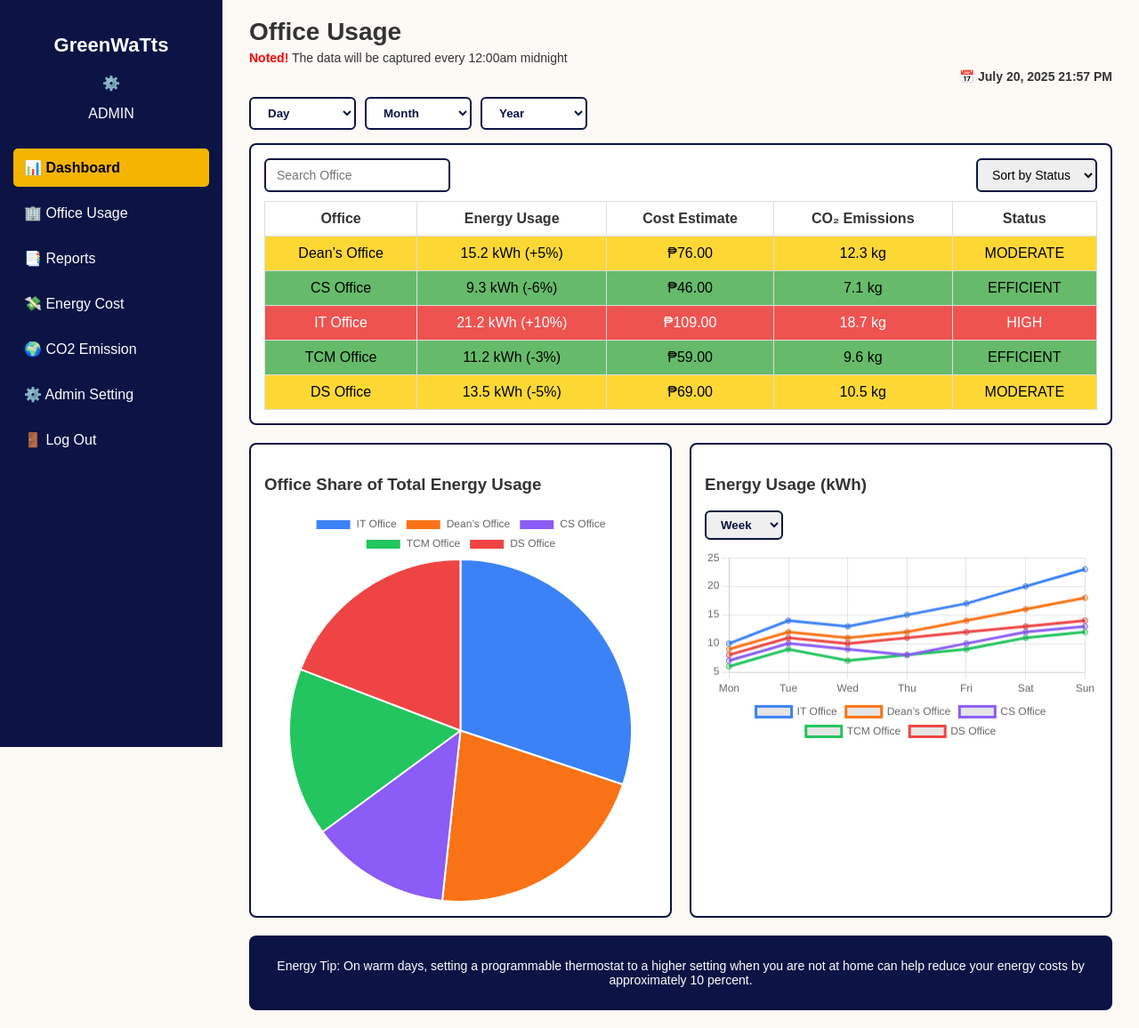
After one commit to KenSanity19/GreenWatts_IoT, a Django app: page /adminpanel/officeUsage/ in a window 1280 px wide. The commit adds this page. Shown: the whole page at 89% size. Run offline with Django 5.2, Linux system fonts and the light colour scheme; parts of the project's set-up code (start-up, migrations or seed data) failed here and were passed over.

Commit message:
Created the office usage page for admin

```diff
--- /dev/null
+++ b/greenwatts/adminpanel/static/adminCss/officeUsage.css
@@ -0,0 +1,172 @@
+/* General Layout */
+body {
+  margin: 0;
+  font-family: Arial, sans-serif;
+  display: flex;
+  background: #fdfaf6;
+  color: #333;
+}
+
+/* Sidebar */
+.sidebar {
+  width: 220px;
+  background: #0b1444;
+  color: white;
+  height: 100vh;
+  padding: 20px 15px;
+}
+
+.logo {
+  font-size: 22px;
+  text-align: center;
+  margin-bottom: 20px;
+}
+
+.admin-section {
+  text-align: center;
+  margin-bottom: 30px;
+}
+
+.sidebar nav a {
+  display: block;
+  padding: 12px;
+  margin: 8px 0;
+  text-decoration: none;
+  color: white;
+  border-radius: 5px;
+}
+
+.sidebar nav a.active {
+  background: #f4b400;
+  color: black;
+  font-weight: bold;
+}
+
+/* Main Content */
+.main-content {
+  flex: 1;
+  padding: 20px 30px;
+}
+
+header h1 {
+  margin: 0;
+  font-size: 28px;
+}
+
+.note {
+  font-size: 14px;
+  margin: 5px 0;
+}
+
+.red-text {
+  color: red;
+  font-weight: bold;
+}
+
+.date-time {
+  font-size: 14px;
+  font-weight: bold;
+  text-align: right;
+}
+
+/* Filters (Day/Month/Year dropdowns) */
+.filters {
+  margin: 15px 0;
+  display: flex;
+  gap: 10px;
+}
+
+.filters select {
+  padding: 8px 15px;
+  border-radius: 6px;
+  border: 2px solid #0b1444;
+  font-weight: bold;
+  background: white;
+  color: #0b1444;
+  min-width: 120px;
+  box-sizing: border-box;
+}
+
+/* Office Usage Table */
+.office-usage {
+  background: white;
+  border: 2px solid #0b1444;
+  border-radius: 8px;
+  padding: 15px;
+  margin-bottom: 20px;
+}
+
+.office-usage .table-header {
+  display: flex;
+  justify-content: space-between;
+  margin-bottom: 10px;
+}
+
+.office-usage input,
+.office-usage select {
+  padding: 8px 12px;
+  border: 2px solid #0b1444;
+  border-radius: 6px;
+  font-size: 14px;
+}
+
+.office-usage table {
+  width: 100%;
+  border-collapse: collapse;
+}
+
+.office-usage th,
+.office-usage td {
+  border: 1px solid #ddd;
+  padding: 10px;
+  text-align: center;
+}
+
+.office-usage .high td {
+  background: #ef5350;
+  color: white;
+}
+
+.office-usage .moderate td {
+  background: #fdd835;
+  color: black;
+}
+
+.office-usage .efficient td {
+  background: #66bb6a;
+  color: black;
+}
+
+/* Charts Section */
+.charts {
+  display: flex;
+  gap: 20px;
+  margin-bottom: 20px;
+}
+
+.chart-box {
+  flex: 1;
+  background: white;
+  border: 2px solid #0b1444;
+  border-radius: 8px;
+  padding: 15px;
+}
+
+.chart-box select {
+  padding: 6px 12px;
+  border: 2px solid #0b1444;
+  border-radius: 6px;
+  margin-bottom: 10px;
+  font-weight: bold;
+  color: #0b1444;
+}
+
+/* Energy Tip */
+.energy-tip {
+  background: #0b1444;
+  color: white;
+  padding: 12px;
+  border-radius: 8px;
+  font-size: 14px;
+  text-align: center;
+}
--- a/greenwatts/adminpanel/templates/adminDashboard.html
+++ b/greenwatts/adminpanel/templates/adminDashboard.html
@@ -23,7 +23,7 @@
         <a href="{% url 'adminpanel:admin_dashboard' %}" class="active"
           >📊 Dashboard</a
         >
-        <a href="officeUsage.html">🏢 Office Usage</a>
+        <a href="{% url 'adminpanel:office_usage' %}">🏢 Office Usage</a>
         <a href="reports.html">📑 Reports</a>
         <a href="energyCost.html">💸 Energy Cost</a>
         <a href="co2Emission.html">🌍 CO2 Emission</a>
--- a/greenwatts/adminpanel/templates/adminSetting.html
+++ b/greenwatts/adminpanel/templates/adminSetting.html
@@ -22,7 +22,7 @@
           <a href="{% url 'adminpanel:admin_dashboard' %}" class="active"
             >📊 Dashboard</a
           >
-          <a href="officeUsage.html">🏢 Office Usage</a>
+          <a href="{% url 'adminpanel:office_usage' %}">🏢 Office Usage</a>
           <a href="reports.html">📑 Reports</a>
           <a href="energyCost.html">💸 Energy Cost</a>
           <a href="co2Emission.html">🌍 CO2 Emission</a>
--- /dev/null
+++ b/greenwatts/adminpanel/templates/officeUsage.html
@@ -0,0 +1,223 @@
+{% load static %}
+
+<!DOCTYPE html>
+<html lang="en">
+  <head>
+    <meta charset="UTF-8" />
+    <meta name="viewport" content="width=device-width, initial-scale=1.0" />
+    <title>GreenWatts - Office Usage</title>
+    <link rel="stylesheet" href="{% static 'adminCss/officeUsage.css' %}" />
+    <script src="https://cdn.jsdelivr.net/npm/chart.js"></script>
+  </head>
+
+  <body>
+    <!-- Sidebar -->
+    <div class="sidebar">
+      <h2 class="logo">GreenWaTts</h2>
+      <div class="admin-section">
+        <div class="admin-icon">⚙️</div>
+        <p>ADMIN</p>
+      </div>
+
+      <nav>
+        <a href="{% url 'adminpanel:admin_dashboard' %}" class="active"
+          >📊 Dashboard</a
+        >
+        <a href="{% url 'adminpanel:office_usage' %}">🏢 Office Usage</a>
+        <a href="reports.html">📑 Reports</a>
+        <a href="energyCost.html">💸 Energy Cost</a>
+        <a href="co2Emission.html">🌍 CO2 Emission</a>
+        <a href="{% url 'adminpanel:admin_setting' %}">⚙️ Admin Setting</a>
+        <!-- logout goes to login page -->
+        <a href="adminLogin.html">🚪 Log Out</a>
+      </nav>
+    </div>
+
+    <!-- Main Content -->
+    <div class="main-content">
+      <header>
+        <h1>Office Usage</h1>
+        <p class="note">
+          <span class="red-text">Noted!</span> The data will be captured every
+          12:00am midnight
+        </p>
+        <div class="date-time">📅 July 20, 2025 21:57 PM</div>
+      </header>
+
+      <!-- Filters -->
+      <div class="filters">
+        <select>
+          <option>Day</option>
+        </select>
+        <select>
+          <option>Month</option>
+        </select>
+        <select>
+          <option>Year</option>
+        </select>
+      </div>
+
+      <!-- Office Table -->
+      <div class="office-usage">
+        <div class="table-header">
+          <input type="text" placeholder="Search Office" />
+          <select>
+            <option>Sort by Status</option>
+            <option>Efficient</option>
+            <option>Moderate</option>
+            <option>High</option>
+          </select>
+        </div>
+
+        <table>
+          <tr>
+            <th>Office</th>
+            <th>Energy Usage</th>
+            <th>Cost Estimate</th>
+            <th>CO₂ Emissions</th>
+            <th>Status</th>
+          </tr>
+          <tr class="moderate">
+            <td>Dean’s Office</td>
+            <td>15.2 kWh (+5%)</td>
+            <td>₱76.00</td>
+            <td>12.3 kg</td>
+            <td>MODERATE</td>
+          </tr>
+          <tr class="efficient">
+            <td>CS Office</td>
+            <td>9.3 kWh (-6%)</td>
+            <td>₱46.00</td>
+            <td>7.1 kg</td>
+            <td>EFFICIENT</td>
+          </tr>
+          <tr class="high">
+            <td>IT Office</td>
+            <td>21.2 kWh (+10%)</td>
+            <td>₱109.00</td>
+            <td>18.7 kg</td>
+            <td>HIGH</td>
+          </tr>
+          <tr class="efficient">
+            <td>TCM Office</td>
+            <td>11.2 kWh (-3%)</td>
+            <td>₱59.00</td>
+            <td>9.6 kg</td>
+            <td>EFFICIENT</td>
+          </tr>
+          <tr class="moderate">
+            <td>DS Office</td>
+            <td>13.5 kWh (-5%)</td>
+            <td>₱69.00</td>
+            <td>10.5 kg</td>
+            <td>MODERATE</td>
+          </tr>
+        </table>
+      </div>
+
+      <!-- Charts Section -->
+      <div class="charts">
+        <div class="chart-box">
+          <h3>Office Share of Total Energy Usage</h3>
+          <canvas id="pieChart"></canvas>
+        </div>
+        <div class="chart-box">
+          <h3>Energy Usage (kWh)</h3>
+          <select>
+            <option>Week</option>
+            <option>Month</option>
+            <option>Year</option>
+          </select>
+          <canvas id="lineChart"></canvas>
+        </div>
+      </div>
+
+      <!-- Energy Tip -->
+      <div class="energy-tip">
+        <p>
+          <span class="green-text">Energy Tip:</span> On warm days, setting a
+          programmable thermostat to a higher setting when you are not at home
+          can help reduce your energy costs by approximately 10 percent.
+        </p>
+      </div>
+    </div>
+
+    <script>
+      // Pie Chart
+      const ctxPie = document.getElementById("pieChart");
+      new Chart(ctxPie, {
+        type: "pie",
+        data: {
+          labels: [
+            "IT Office",
+            "Dean’s Office",
+            "CS Office",
+            "TCM Office",
+            "DS Office",
+          ],
+          datasets: [
+            {
+              data: [30.11, 21.59, 13.21, 15.91, 19.18],
+              backgroundColor: [
+                "#3b82f6",
+                "#f97316",
+                "#8b5cf6",
+                "#22c55e",
+                "#ef4444",
+              ],
+            },
+          ],
+        },
+      });
+
+      // Line Chart
+      const ctxLine = document.getElementById("lineChart");
+      new Chart(ctxLine, {
+        type: "line",
+        data: {
+          labels: ["Mon", "Tue", "Wed", "Thu", "Fri", "Sat", "Sun"],
+          datasets: [
+            {
+              label: "IT Office",
+              data: [10, 14, 13, 15, 17, 20, 23],
+              borderColor: "#3b82f6",
+              fill: false,
+            },
+            {
+              label: "Dean’s Office",
+              data: [9, 12, 11, 12, 14, 16, 18],
+              borderColor: "#f97316",
+              fill: false,
+            },
+            {
+              label: "CS Office",
+              data: [7, 10, 9, 8, 10, 12, 13],
+              borderColor: "#8b5cf6",
+              fill: false,
+            },
+            {
+              label: "TCM Office",
+              data: [6, 9, 7, 8, 9, 11, 12],
+              borderColor: "#22c55e",
+              fill: false,
+            },
+            {
+              label: "DS Office",
+              data: [8, 11, 10, 11, 12, 13, 14],
+              borderColor: "#ef4444",
+              fill: false,
+            },
+          ],
+        },
+        options: {
+          responsive: true,
+          plugins: {
+            legend: {
+              position: "bottom",
+            },
+          },
+        },
+      });
+    </script>
+  </body>
+</html>
--- a/greenwatts/adminpanel/urls.py
+++ b/greenwatts/adminpanel/urls.py
@@ -7,4 +7,5 @@ urlpatterns = [
     path('adminLogin/', views.admin_login, name='admin_login'),
     path('adminSetting/', views.admin_setting, name='admin_setting'),
     path('dashboard/', views.admin_dashboard, name='admin_dashboard'),
+    path('officeUsage/', views.office_usage, name='office_usage'),
 ]
--- a/greenwatts/adminpanel/views.py
+++ b/greenwatts/adminpanel/views.py
@@ -5,16 +5,6 @@ from .models import Admin
 
 def index(request):
     return HttpResponse("Hello from Admin app")
-
-def admin_login(request):
-    return render(request, 'adminLogin.html')
-
-def admin_dashboard(request):
-    return render(request, 'adminDashboard.html')
-
-def admin_setting(request):
-    return render(request, 'adminSetting.html')
-
 
 def admin_login(request):
     if request.method == "POST":
@@ -32,3 +22,13 @@ def admin_login(request):
             messages.error(request, "User does not exist")
 
     return render(request, "adminLogin.html")
+
+
+def admin_dashboard(request):
+    return render(request, 'adminDashboard.html')
+
+def admin_setting(request):
+    return render(request, 'adminSetting.html')
+
+def office_usage(request):
+    return render(request, 'officeUsage.html')
```
